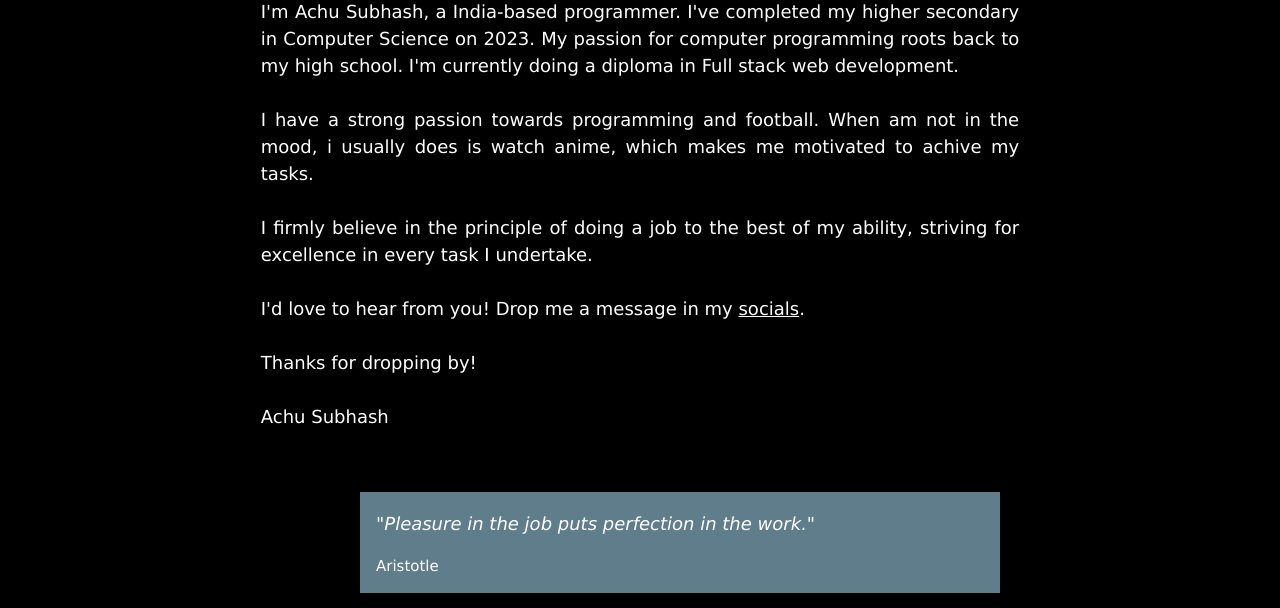
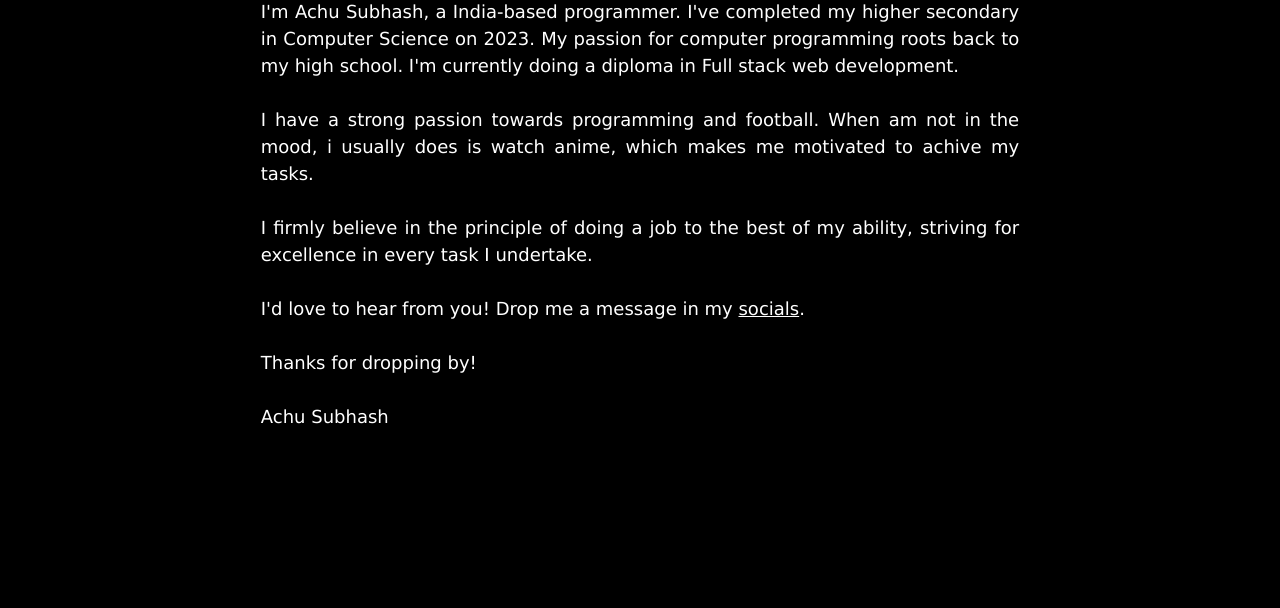
Before and after one commit to achusubhash/achusubhash.github.io, a plain HTML site: page about.html in a window 1280 px wide. Shown: the part 192-800 px from the top of the page. Drawn offline with nearby package versions, Linux system fonts and the light colour scheme.

Commit message:
Update about.html

```diff
--- a/about.html
+++ b/about.html
@@ -55,13 +55,5 @@
         </article>
     </main>
         <br><br>
-
-        <blockquote class="w3-container w3-display-bottommiddle w3-blue-gray"
-                    style="width: 50%;">
-          <p class="w3-large">
-          <i>"Pleasure in the job puts perfection in the work."</i></p>
-          <p>Aristotle</p>
-        </blockquote>
-
 </body>
 </html>
```
